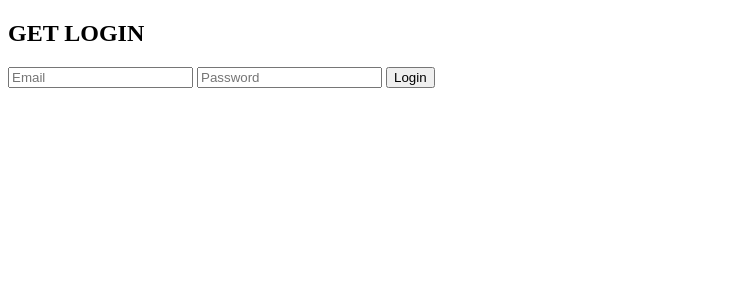
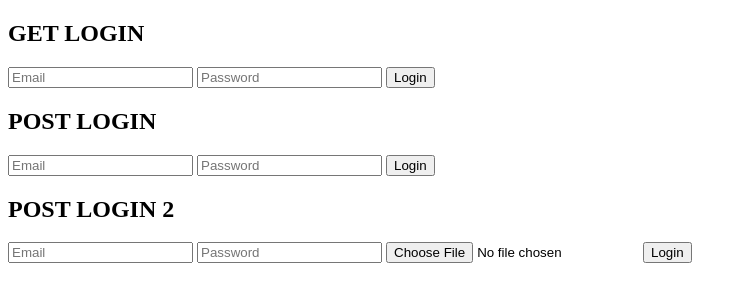
Before and after one commit to aluvy/lecture-http, a plain HTML site: page ch05/public/login.html in a window 1280 px wide. Shown: the whole page, without its empty margins (0-747 px from the left). Drawn offline with Linux system fonts and the light colour scheme.

Commit message:
네트워크 요청

```diff
--- a/ch05/public/login.html
+++ b/ch05/public/login.html
@@ -14,6 +14,21 @@
     <input type="text" name="password" placeholder="Password">
     <button type="submit">Login</button>
   </form>
+
+  <h2>POST LOGIN</h2>
+  <form method="POST" action="/login">
+    <input type="text" name="email" placeholder="Email">
+    <input type="text" name="password" placeholder="Password">
+    <button type="submit">Login</button>
+  </form>
+
+  <h2>POST LOGIN 2</h2>
+  <form method="POST" action="/login" enctype="multipart/form-data">
+    <input type="text" name="email" placeholder="Email">
+    <input type="text" name="password" placeholder="Password">
+    <input type="file" name="identification-card" accept="image/png, image/jpeg">
+    <button type="submit">Login</button>
+  </form>
 </body>
 
 </html>
```
Also changed, not shown: ch05/server.js (+26 -1 lines), ch05/README.md.
